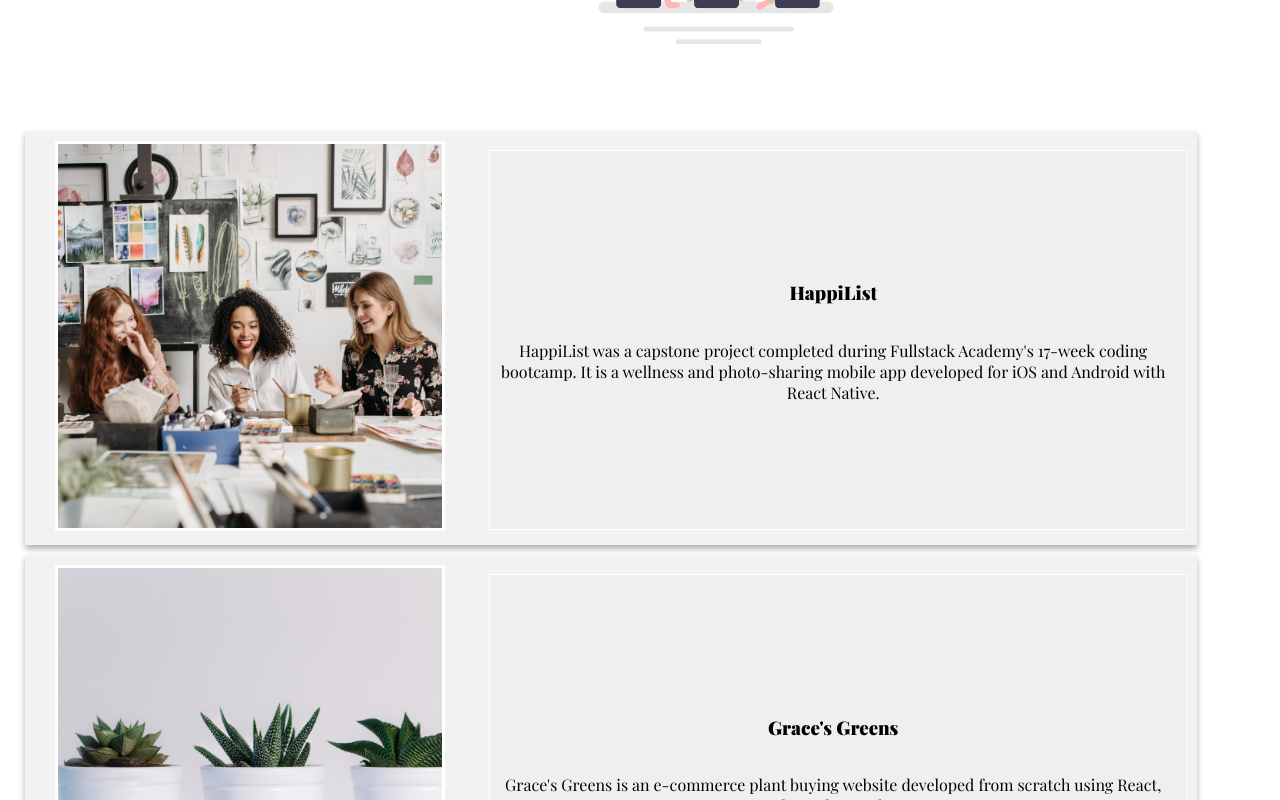
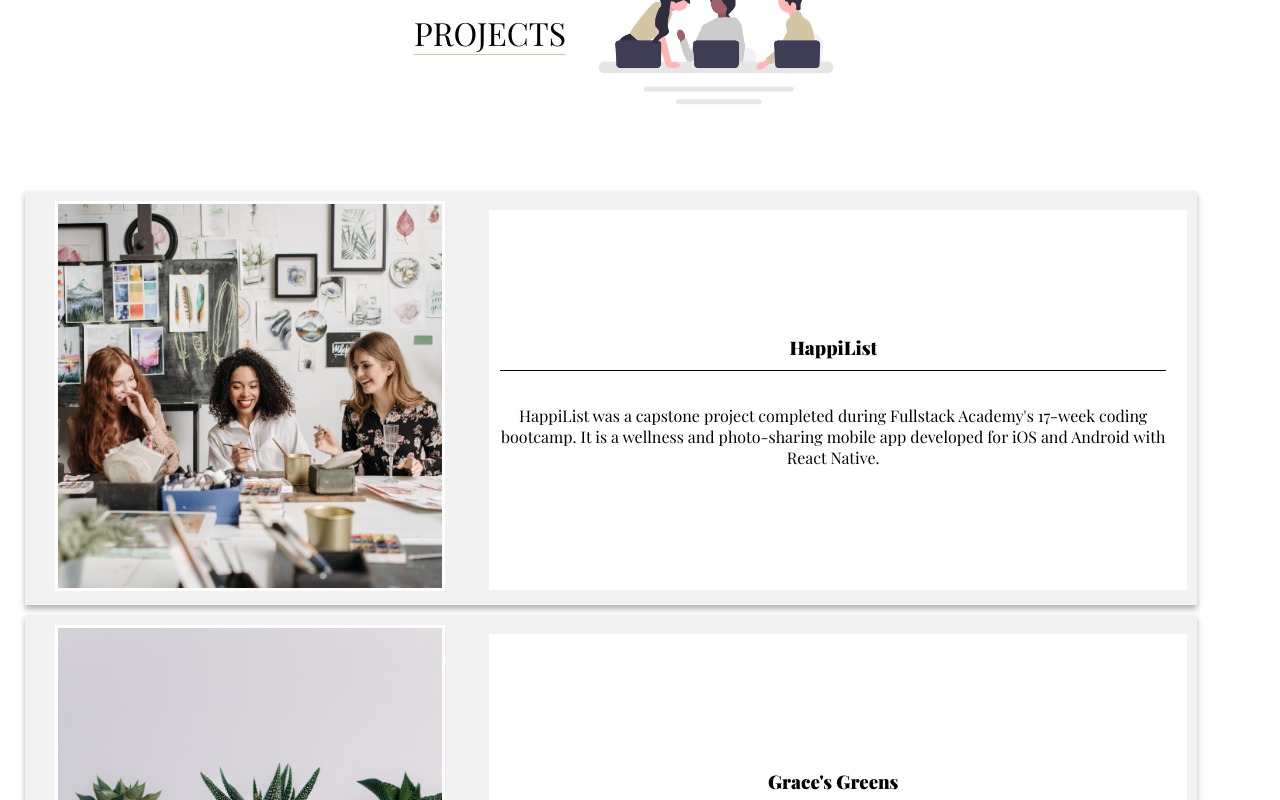
Before and after one commit to benassiPb/beginnersmindjavascript, a React (Create React App) app: page / in a window 1280 px wide. Shown: the part 2694-3494 px from the top of the page. Built offline with nearby package versions, Linux system fonts and the light colour scheme; a web font is replaced by a local one.

Commit message:
updated home posts

```diff
--- a/src/About.js
+++ b/src/About.js
@@ -4,6 +4,7 @@
 import AboutWelcome from "./AboutWelcome";
 import AboutBackstory from "./AboutBackstory";
 import AboutHero from "./AboutHero";
+import mountains from "./images/undrawmountains.png";
 
 function About() {
   return (
@@ -32,7 +33,9 @@
           <AboutWelcome />
         </div>
       </div>
-
+      <div className="home-globe-container">
+        <img src={mountains} alt="camping" className="home-globe" />
+      </div>
       <div className="about-backstory-section about-section" id="backstory">
         {/* <h2 className="about-headline ">Backstory</h2> */}
         <AboutBackstory />
--- a/src/App.css
+++ b/src/App.css
@@ -350,6 +350,9 @@
   align-items: center;
   flex-wrap: wrap;
   padding-bottom: 20px;
+  padding-top: 30px;
+  margin-left: 10px;
+  margin-right: 10px;
 }
 
 .reverse-wrap {
@@ -526,6 +529,11 @@
   margin-top: 0px;
 }
 
+.projects-list-name {
+  border-bottom: 1px solid black;
+  padding-bottom: 10px;
+}
+
 /* Sample Sites Mobile View */
 
 .sample-sites-page {
@@ -1554,10 +1562,13 @@
   align-items: center;
   width: 100%;
   margin: 5px;
+  -webkit-box-shadow: 0 4px 6px rgba(0, 0, 0, 0.3);
+  -moz-box-shadow: 0 4px 6px rgba(0, 0, 0, 0.3);
+  box-shadow: 0 4px 6px rgba(0, 0, 0, 0.3);
 }
 
 .postslist-container {
-  width: 100vw;
+  width: 90vw;
   display: flex;
   flex-direction: row;
   overflow-x: auto;
@@ -2106,7 +2117,6 @@
     flex-direction: column;
     justify-content: center;
     border: 1px solid white;
-    background-color: rgba(0, 0, 0, 0.01);
   }
 
   .sample-page-cover-name {
--- a/src/Home.js
+++ b/src/Home.js
@@ -11,6 +11,7 @@
 import testimonial from "./images/undrawtestimonial.png";
 import projects from "./images/undrawprojects.png";
 import design from "./images/undrawdesign.png";
+import HomePosts from "./HomePosts";
 
 function Home() {
   return (
@@ -57,7 +58,7 @@
         </div>
         <h2 className="home-subheader"> WRITING</h2>
       </div>
-
+      <HomePosts />
       <div className="home-section-title-container reverse-wrap">
         <h2 className="home-subheader testimonials-header">TESTIMONIALS</h2>
         <div className="home-globe-container">
--- /dev/null
+++ b/src/HomePosts.js
@@ -0,0 +1,28 @@
+import React from "react";
+import { Link } from "react-router-dom";
+import postcover1 from "./images/postcover1.png";
+import postsData from "./data/postData";
+
+function HomePosts() {
+  return (
+    <div className="sample-page-covers-container">
+      <div className="sample-page-cover-container">
+        <Link to="/posts/1">
+          <img
+            src={postcover1}
+            alt="bootcamp"
+            className="sample-page-cover-image"
+          />
+        </Link>
+        <div className="sample-page-cover-description">
+          <Link>
+            <h3 className="projects-list-name">{postsData[0]["title"]}</h3>
+          </Link>
+          <p>{postsData[0]["sectionOneContent"][0]}...</p>
+        </div>
+      </div>
+    </div>
+  );
+}
+
+export default HomePosts;
--- a/src/ProjectsList.js
+++ b/src/ProjectsList.js
@@ -17,7 +17,7 @@
         </Link>
         <div className="sample-page-cover-description">
           <Link>
-            <h3>HappiList</h3>
+            <h3 className="projects-list-name">HappiList</h3>
           </Link>
           <p>
             HappiList was a capstone project completed during Fullstack
@@ -38,7 +38,7 @@
         </Link>
         <div className="sample-page-cover-description">
           <Link to="/projects/2">
-            <h3>Grace's Greens</h3>
+            <h3 className="projects-list-name">Grace's Greens</h3>
           </Link>
           <p>
             Grace's Greens is an e-commerce plant buying website developed from
@@ -57,7 +57,7 @@
         </Link>
         <div className="sample-page-cover-description">
           <Link to="/projects/3">
-            <h3>Developer Portfolio</h3>
+            <h3 className="projects-list-name">Developer Portfolio</h3>
           </Link>
           <p>
             A professional style portfolio website built with React and
```
Also changed, not shown: src/images/undrawmountains.png (added).
